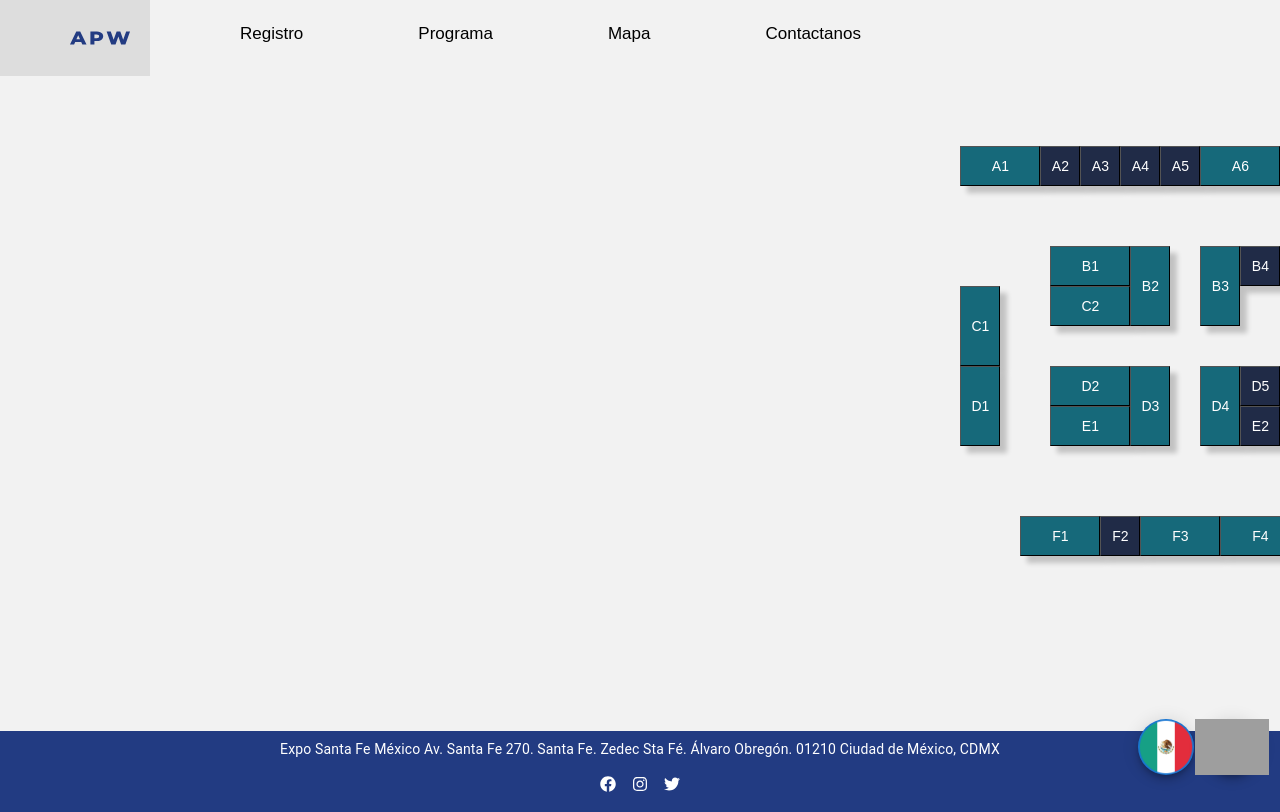
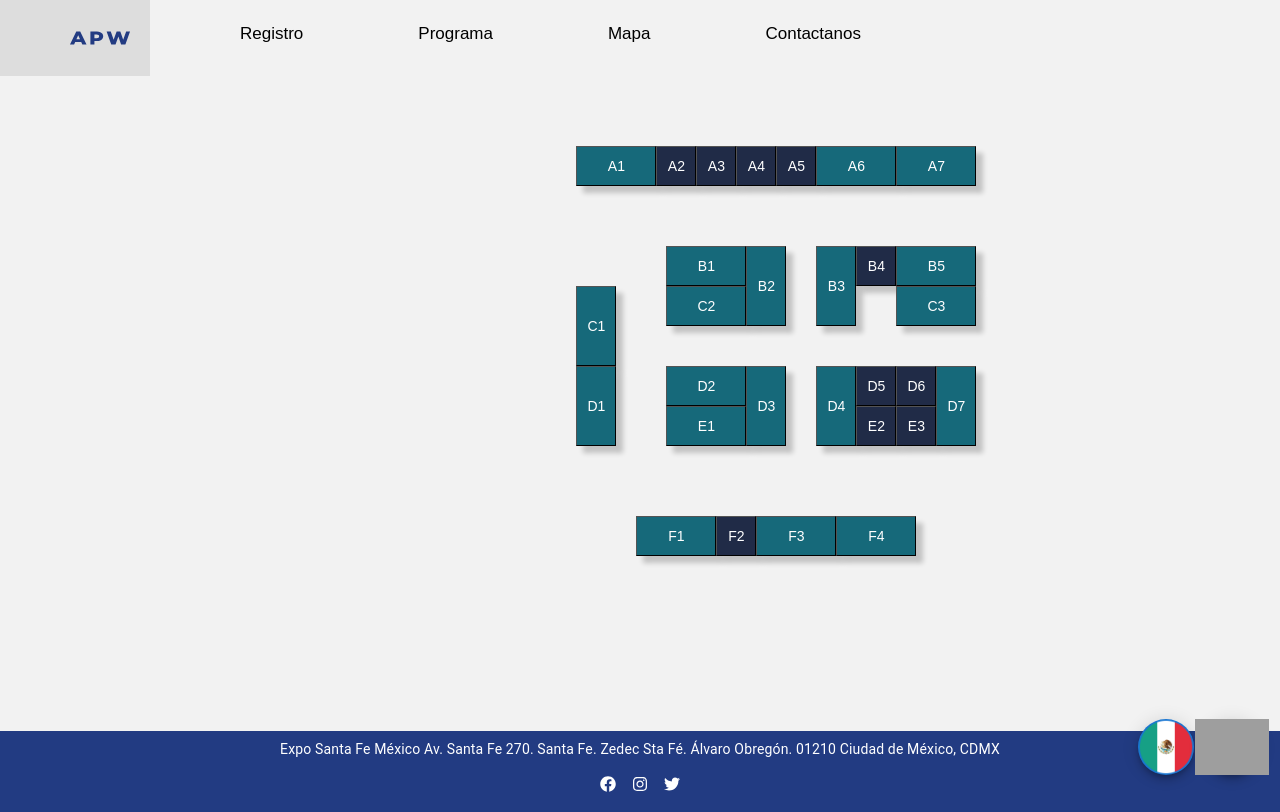
Before and after one commit to Vvan31/paperworld, a React (Vite) app in the folder PaperWorld/: page /map in a window 1280 px wide. Both pictures are taken after a click on the link "Mapa". Built offline with nearby package versions, Linux system fonts and the light colour scheme; no server answers; grey boxes are pictures that could not be loaded.

Commit message:
Update mapSecction.css

```diff
--- a/PaperWorld/src/components/mapSecction.css
+++ b/PaperWorld/src/components/mapSecction.css
@@ -4,7 +4,7 @@
 .mapcontainer {
     width: 100vw;
     height: 80vh;
-    margin-left: calc(80% - (100% / 2));
+    margin-left: calc(50% - (100% / 2));
 /*     zoom: 150%; */
     margin-bottom: 0;
 }
```
